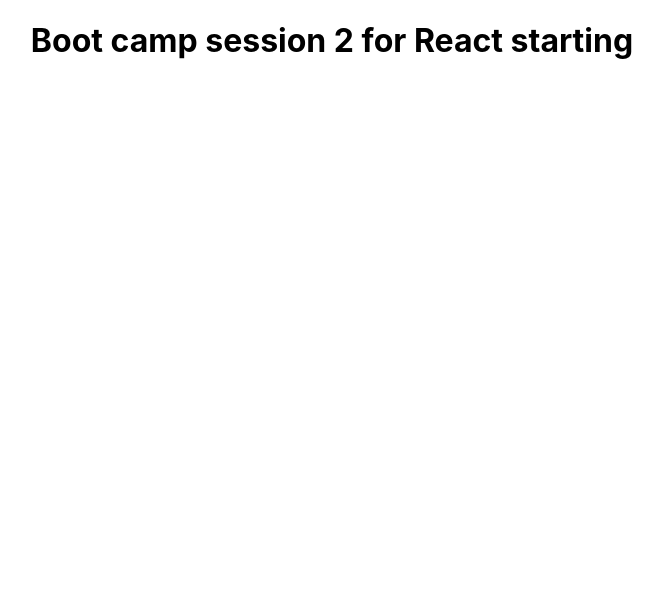
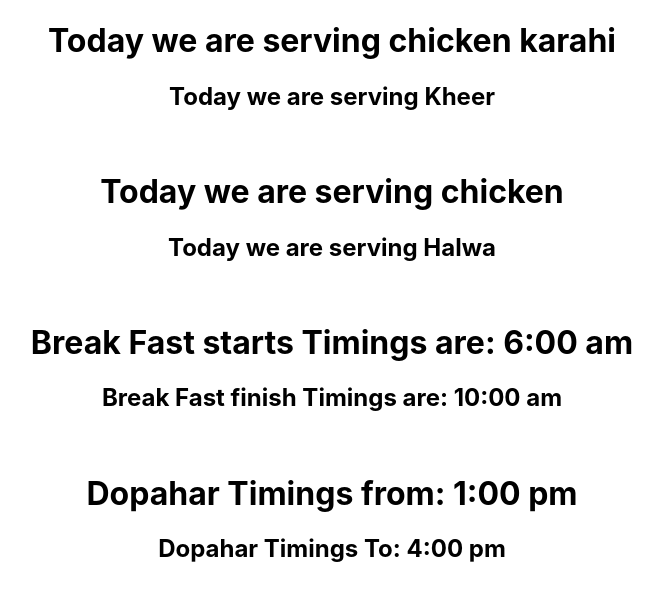
Before and after one commit to MuhammadWaqas4/hello-world, a React (Create React App) app: page / in a window 1280 px wide. Shown: the top 600 px of the page, without its empty margins (308-971 px from the left). Built offline with nearby package versions, Linux system fonts and the light colour scheme.

Commit message:
added new components

```diff
--- a/src/App.js
+++ b/src/App.js
@@ -1,10 +1,24 @@
 import React from 'react';
 import './App.css';
+import Dinner from './dinner.js';
+import Brak from './break.js';
+import DopaharKaKhana from './lunch.js'
 
 function App() {
   return (
     <div className="App">
-     <h1> Boot camp session 2 for React starting</h1>
+      <Dinner dishName ="chicken karahi" sweetDish="Kheer"/>
+      <br/>
+      <Dinner dishName ="chicken" sweetDish="Halwa"/>
+      <br/>
+      <Brak start="6:00 am" finish="10:00 am"/>
+      {/* <Dinner start ="chicken" finish="Halwa"/> */}
+      <br/>
+      <DopaharKaKhana start = "1:00 pm" end ="4:00 pm"/>
+      {/* <Dinner start ="chicken" finish="Halwa"/> */}
+      <br/>
+      {/* <Dinner dishName ="Chicken BIRyani"/> */}
+      {/* <Dinner dishName ="Kabab"/> */}
     </div>
   );
 }
--- /dev/null
+++ b/src/break.js
@@ -0,0 +1,11 @@
+import React from 'react';
+
+function Brak(props){
+    return(
+        <div>
+            <h1> Break Fast starts Timings are: {props.start}</h1>
+            <h2> Break Fast finish Timings are: {props.finish}</h2>
+        </div>
+    )
+}
+export default Brak;
--- /dev/null
+++ b/src/dinner.js
@@ -0,0 +1,11 @@
+import React from 'react';
+
+function Dinner(props){
+    return (
+        <div>
+            <h1> Today we are serving {props.dishName} </h1>
+            <h2> Today we are serving {props.sweetDish} </h2>
+        </div>
+    )
+}
+export default Dinner;
--- /dev/null
+++ b/src/lunch.js
@@ -0,0 +1,11 @@
+import React from 'react';
+
+function DopaharKaKhana(props){
+    return(
+        <div>
+            <h1>Dopahar Timings from: {props.start} </h1>
+            <h2>Dopahar Timings To: {props.end} </h2>
+        </div>
+    )
+}
+export default DopaharKaKhana;
```
